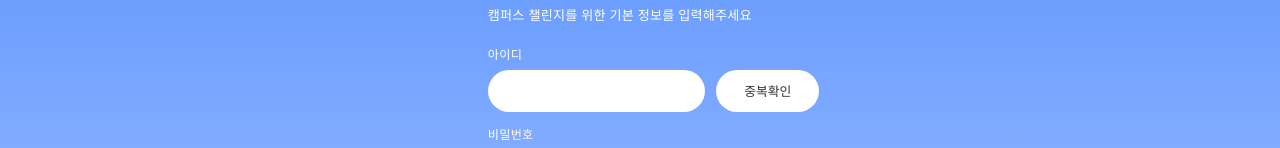
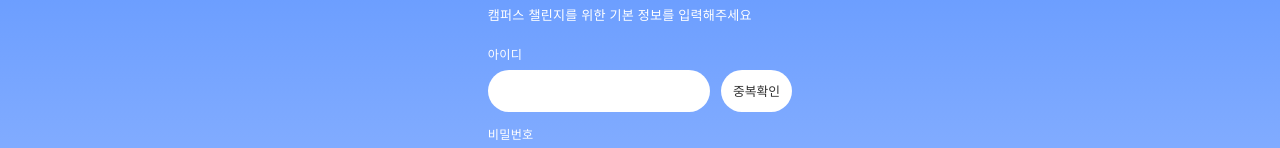
Before and after one commit to RE-CHECK/fe, a React (Vite) app: page /signup2 in a window 1280 px wide. Shown: the part 291-439 px from the top of the page. Built offline with nearby package versions, Linux system fonts and the light colour scheme.

Commit message:
:art:design: css수정

```diff
--- a/src/pages/Signup2.css
+++ b/src/pages/Signup2.css
@@ -156,18 +156,20 @@
 .s2__input--id {
   flex: 1;
   width: auto;
+  min-width: 0;
 }
 
 /* ── 중복확인 버튼 ── */
 .s2__check-btn {
   flex-shrink: 0;
-  width: 34cqw;   /* 468.278 / 1378 * 100 */
+  padding: 0 4cqw;
   height: 13.83cqw;
   border: none;
   border-radius: 8.59cqw;
   background: #ffffff;
+  box-sizing: border-box;
   font-family: 'Pretendard', 'Apple SD Gothic Neo', sans-serif;
-  font-size: 4.21cqw;   /* 58.017 / 1378 * 100 */
+  font-size: 4.21cqw;
   font-weight: 600;
   color: #333333;
   cursor: pointer;
```
